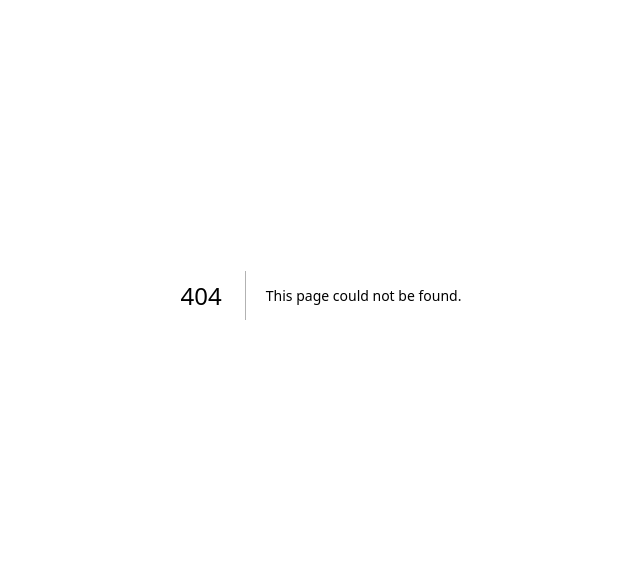
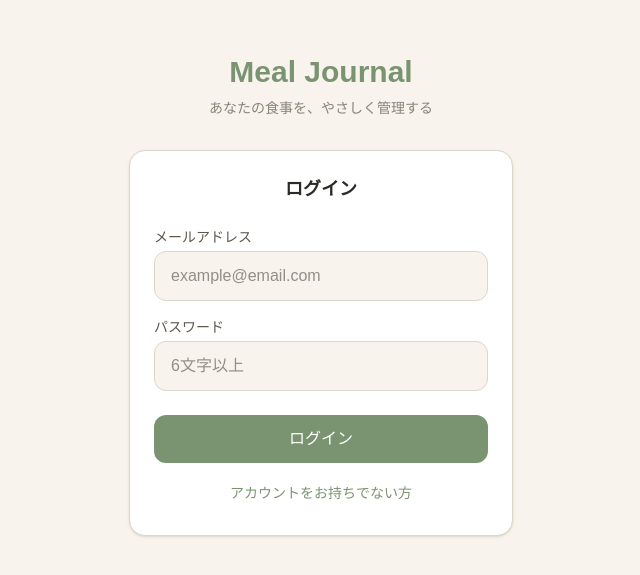
Before and after one commit to yuuyaaoo3-beep/meal-journal, a Next.js app: page /login in a window 1280 px wide. Before the commit this address had no page. Shown: the part 105-680 px from the top of the page, without its empty margins (319-959 px from the left). Built offline with nearby package versions, Linux system fonts and the light colour scheme; no server answers.

Commit message:
ログイン画面を追加

```diff
--- /dev/null
+++ b/app/login/page.tsx
@@ -0,0 +1,78 @@
+'use client'
+import { useState } from 'react'
+import { supabase } from '../../lib/supabase'
+
+export default function Login() {
+  const [email, setEmail] = useState('')
+  const [password, setPassword] = useState('')
+  const [loading, setLoading] = useState(false)
+  const [message, setMessage] = useState('')
+  const [isSignUp, setIsSignUp] = useState(false)
+
+  const handleAuth = async () => {
+    setLoading(true)
+    setMessage('')
+    if (isSignUp) {
+      const { error } = await supabase.auth.signUp({ email, password })
+      if (error) setMessage(error.message)
+      else setMessage('確認メールを送信しました。メールをご確認ください。')
+    } else {
+      const { error } = await supabase.auth.signInWithPassword({ email, password })
+      if (error) setMessage('メールアドレスまたはパスワードが違います')
+      else window.location.href = '/'
+    }
+    setLoading(false)
+  }
+
+  return (
+    <div className="min-h-screen bg-[#F8F4ED] flex items-center justify-center px-4">
+      <div className="w-full max-w-sm">
+        <div className="text-center mb-8">
+          <h1 className="text-3xl font-bold text-[#7A9471] mb-2">Meal Journal</h1>
+          <p className="text-[#8A8377] text-sm">あなたの食事を、やさしく管理する</p>
+        </div>
+        <div className="bg-white rounded-2xl p-6 shadow-sm border border-[#DDD6C8]">
+          <h2 className="text-lg font-semibold text-[#2C2A26] mb-6 text-center">
+            {isSignUp ? 'アカウント作成' : 'ログイン'}
+          </h2>
+          <div className="mb-4">
+            <label className="block text-sm text-[#5C574F] mb-1">メールアドレス</label>
+            <input
+              type="email"
+              value={email}
+              onChange={(e) => setEmail(e.target.value)}
+              className="w-full px-4 py-3 rounded-xl border border-[#DDD6C8] bg-[#F8F4ED] text-[#2C2A26] focus:outline-none focus:border-[#7A9471]"
+              placeholder="example@email.com"
+            />
+          </div>
+          <div className="mb-6">
+            <label className="block text-sm text-[#5C574F] mb-1">パスワード</label>
+            <input
+              type="password"
+              value={password}
+              onChange={(e) => setPassword(e.target.value)}
+              className="w-full px-4 py-3 rounded-xl border border-[#DDD6C8] bg-[#F8F4ED] text-[#2C2A26] focus:outline-none focus:border-[#7A9471]"
+              placeholder="6文字以上"
+            />
+          </div>
+          {message && (
+            <p className="text-sm text-[#E8835A] mb-4 text-center">{message}</p>
+          )}
+          <button
+            onClick={handleAuth}
+            disabled={loading}
+            className="w-full py-3 bg-[#7A9471] text-white rounded-xl font-medium hover:bg-[#6A8462] transition-colors disabled:opacity-50"
+          >
+            {loading ? '処理中...' : isSignUp ? 'アカウントを作成' : 'ログイン'}
+          </button>
+          <button
+            onClick={() => setIsSignUp(!isSignUp)}
+            className="w-full mt-3 py-2 text-sm text-[#7A9471] hover:underline"
+          >
+            {isSignUp ? 'すでにアカウントをお持ちの方' : 'アカウントをお持ちでない方'}
+          </button>
+        </div>
+      </div>
+    </div>
+  )
+}
--- /dev/null
+++ b/lib/supabase.js
@@ -0,0 +1,6 @@
+import { createClient } from '@supabase/supabase-js'
+
+const supabaseUrl = process.env.NEXT_PUBLIC_SUPABASE_URL
+const supabaseAnonKey = process.env.NEXT_PUBLIC_SUPABASE_ANON_KEY
+
+export const supabase = createClient(supabaseUrl, supabaseAnonKey)
--- a/package.json
+++ b/package.json
@@ -9,6 +9,8 @@
     "lint": "eslint"
   },
   "dependencies": {
+    "@supabase/ssr": "^0.10.2",
+    "@supabase/supabase-js": "^2.105.1",
     "next": "16.2.4",
     "react": "19.2.4",
     "react-dom": "19.2.4"
```
Also changed, not shown: 1 other file (tests, documents, lock files or other folders).
